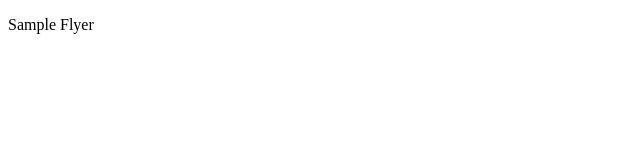
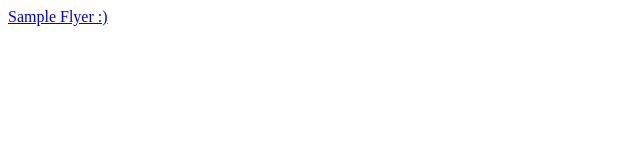
Before and after one commit to anandiiitbh/web, a plain HTML site: page index.html in a window 1280 px wide. Shown: the whole page, without its empty margins (0-640 px from the left). Drawn offline with Linux system fonts and the light colour scheme.

Commit message:
Update index.html

```diff
--- a/index.html
+++ b/index.html
@@ -4,6 +4,6 @@
       <title>anand_iiitbh</title>
    </head>
    <body>
-      <p href="./sample/index.html">Sample Flyer</p>
+      <a href="https://anandiiitbh.github.io/web/sample/index.html">Sample Flyer :)</a>
    </body>
 </html>
```
